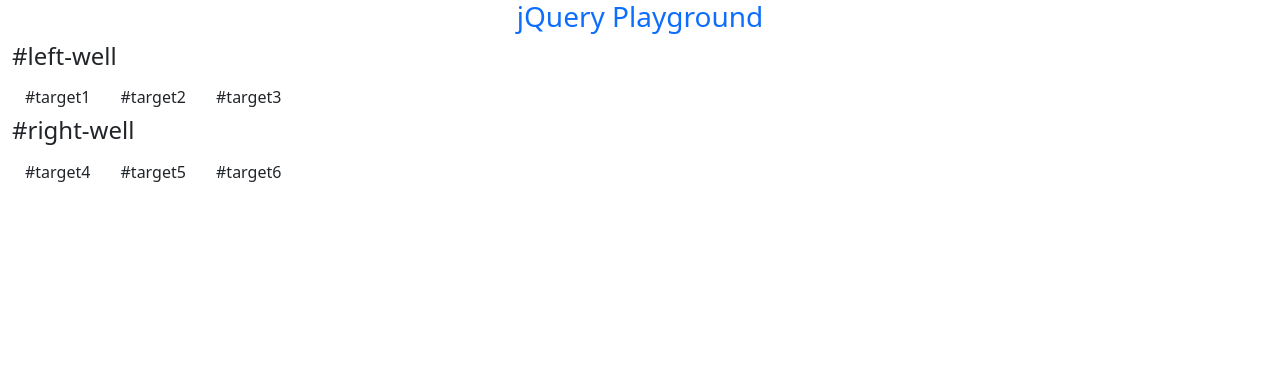
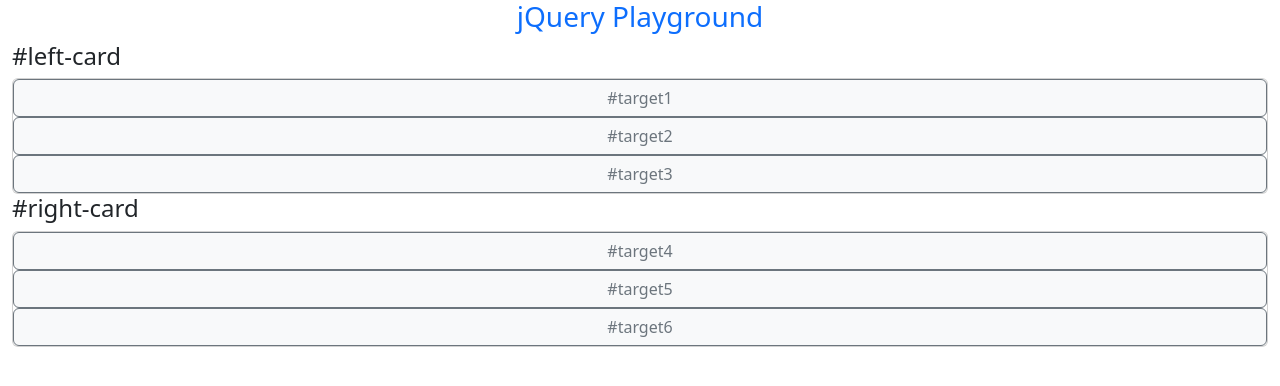
Before and after one commit to linusjf/LearnHTML5, a plain HTML site: page Bootstrap/jqueryplayground.html in a window 1280 px wide. Drawn offline with nearby package versions, Linux system fonts and the light colour scheme.

Commit message:
fix: make updates for bootstrap 5

```diff
--- a/Bootstrap/jqueryplayground.html
+++ b/Bootstrap/jqueryplayground.html
@@ -16,32 +16,32 @@
     />
   </head>
   <body>
-    <!-- Code below this line should not be changed -->
-<div class="container-fluid">
-  <h3 class="text-primary text-center">jQuery Playground</h3>
-  <div class="row">
-    <div class="col-xs-6">
-      <h4>#left-well</h4>
-      <div class="well" id="left-well">
-        <button class="btn btn-default target" id="target1">#target1</button>
-        <button class="btn btn-default target" id="target2">#target2</button>
-        <button class="btn btn-default target" id="target3">#target3</button>
-      </div>
-    </div>
-    <div class="col-xs-6">
-      <h4>#right-well</h4>
-      <div class="well" id="right-well">
-        <button class="btn btn-default target" id="target4">#target4</button>
-        <button class="btn btn-default target" id="target5">#target5</button>
-        <button class="btn btn-default target" id="target6">#target6</button>
-      </div>
-    </div>
-  </div>
-</div>
-    <script
+     <script
       crossorigin="anonymous"
       integrity="sha384-YvpcrYf0tY3lHB60NNkmXc5s9fDVZLESaAA55NDzOxhy9GkcIdslK1eN7N6jIeHz"
       src="https://cdn.jsdelivr.net/npm/bootstrap@5.3.3/dist/js/bootstrap.bundle.min.js"
     ></script>
-  </body>
+    <!-- Code below this line should not be changed -->
+<main class="container-fluid">
+  <h3 class="text-primary text-center">jQuery Playground</h3>
+  <div class="row">
+    <div class="col-xs-6">
+      <h4>#left-card</h4>
+      <div class="card" id="left-card">
+        <button class="btn btn-outline-secondary btn-light target" id="target1">#target1</button>
+        <button class="btn btn-outline-secondary btn-light target" id="target2">#target2</button>
+        <button class="btn btn-outline-secondary btn-light target" id="target3">#target3</button>
+      </div>
+    </div>
+    <div class="col-xs-6">
+      <h4>#right-card</h4>
+      <div class="card" id="right-card">
+        <button class="btn btn-outline-secondary btn-light target" id="target4">#target4</button>
+        <button class="btn btn-outline-secondary btn-light target" id="target5">#target5</button>
+        <button class="btn btn-outline-secondary btn-light target" id="target6">#target6</button>
+      </div>
+    </div>
+  </div>
+</main>
+ </body>
 </html>
```
